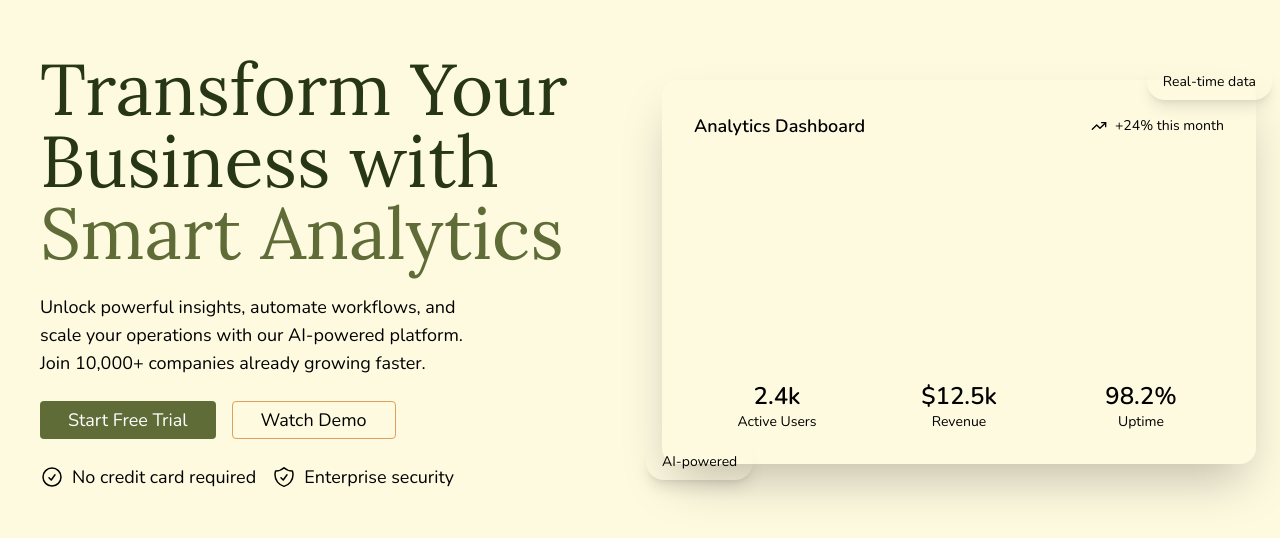
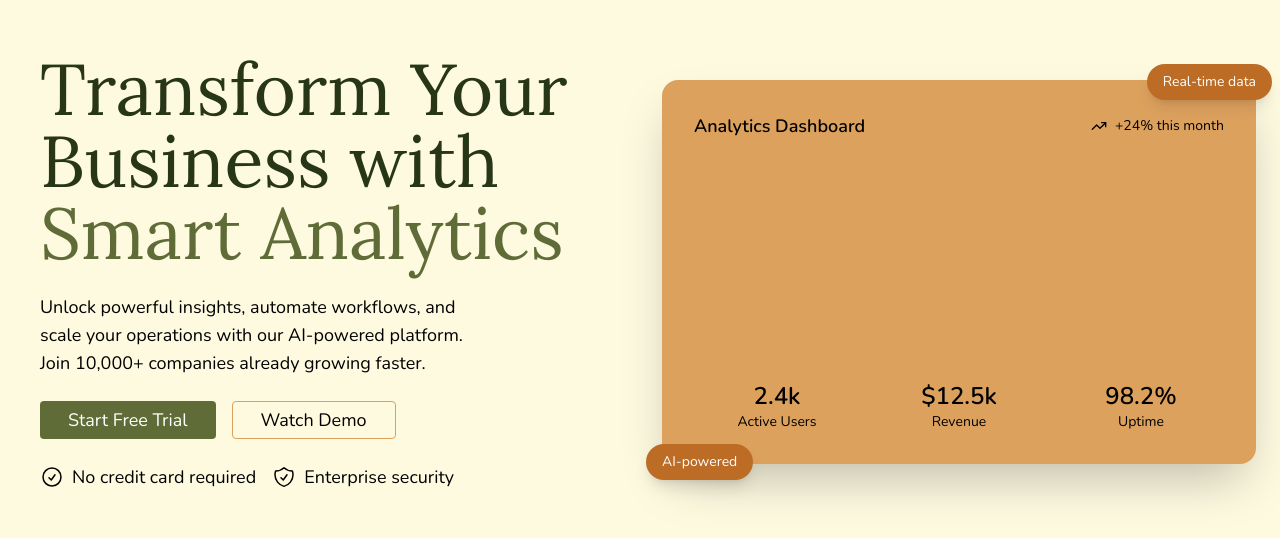
Before and after one commit to FahadBinQaiser/Flowky, a React (Vite) app: page / in a window 1280 px wide. Shown: the part 128-666 px from the top of the page. Built offline with nearby package versions, Linux system fonts and the light colour scheme; the HTML template or start-up script is replaced by a standard one.

Commit message:
Adjusting stuff

```diff
--- a/src/App.css
+++ b/src/App.css
@@ -4,6 +4,13 @@
   --cornsilk: #fefae0ff;
   --earth-yellow: #dda15eff;
   --tigers-eye: #bc6c25ff;
+}
+.dashboard {
+  background: var(--earth-yellow);
+}
+.dashboardBoxes {
+  background: var(--tigers-eye);
+  color: white;
 }
 .highlight {
   color: var(--dark-moss-green);
--- a/src/component/herosection/herosection.jsx
+++ b/src/component/herosection/herosection.jsx
@@ -6,7 +6,7 @@ export default function HeroSection() {
     <div className="container flex flex-col lg:flex-row justify-between items-center gap-3 text-balance Nunito max-w-7xl mx-auto">
       <div className="leftSide w-full lg:w-1/2">
         <div className="content">
-          <h1 className="font-[Lora] PakistanGreen text-4xl lg:text-6xl xl:text-7xl">
+          <h1 className="font-[Lora] PakistanGreen text-4xl sm:text-5xl md:text-6xl lg:text-6xl xl:text-7xl">
             Transform Your Business with{" "}
             <span className="highlight inline-block">Smart Analytics</span>
           </h1>
--- a/src/component/ui/dashboard.jsx
+++ b/src/component/ui/dashboard.jsx
@@ -3,7 +3,7 @@ import { TrendingUp } from "lucide-react"
 
 export default function Dashboard() {
   return (
-    <div className="relative bg-earth-yellow rounded-2xl ml-4 p-8 shadow-2xl w-full mx-auto">
+    <div className="relative dashboard bg-earth-yellow rounded-2xl lg:ml-4 p-8 shadow-2xl w-full mx-auto">
       <div className="flex items-center justify-between mb-6">
         <h3 className="text-lg font-semibold text-pakistan-green">
           Analytics Dashboard
@@ -39,10 +39,10 @@ export default function Dashboard() {
         </div>
       </div>
 
-      <div className="absolute -top-4 -right-4 bg-tigers-eye text-cornsilk px-4 py-2 rounded-full text-sm font-medium shadow-lg">
+      <div className="absolute dashboardBoxes -top-4 -right-4 bg-tigers-eye text-cornsilk px-4 py-2 rounded-full text-sm font-medium shadow-lg">
         Real-time data
       </div>
-      <div className="absolute -bottom-4 -left-4 bg-tigers-eye text-cornsilk px-4 py-2 rounded-full text-sm font-medium shadow-lg">
+      <div className="absolute dashboardBoxes -bottom-4 -left-4 bg-tigers-eye text-cornsilk px-4 py-2 rounded-full text-sm font-medium shadow-lg">
         AI-powered
       </div>
     </div>
```
